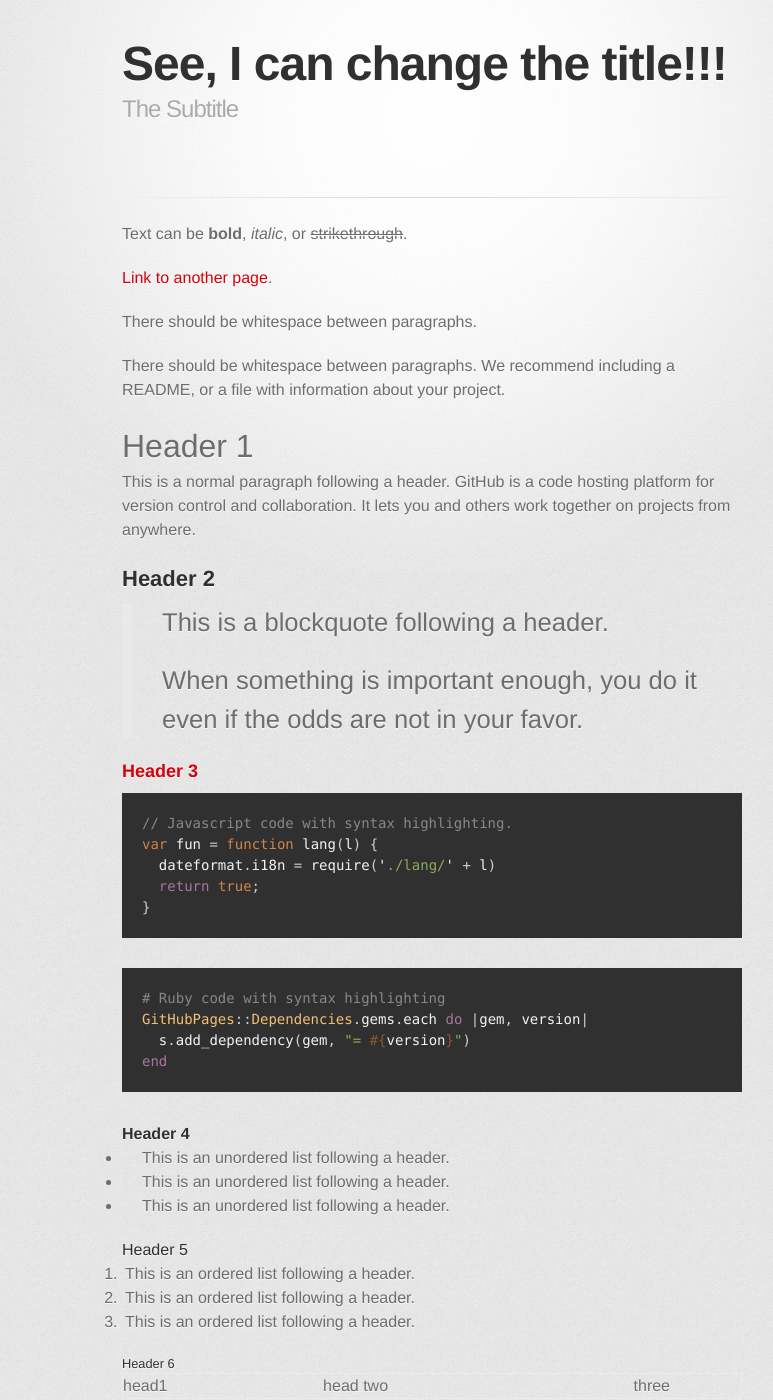
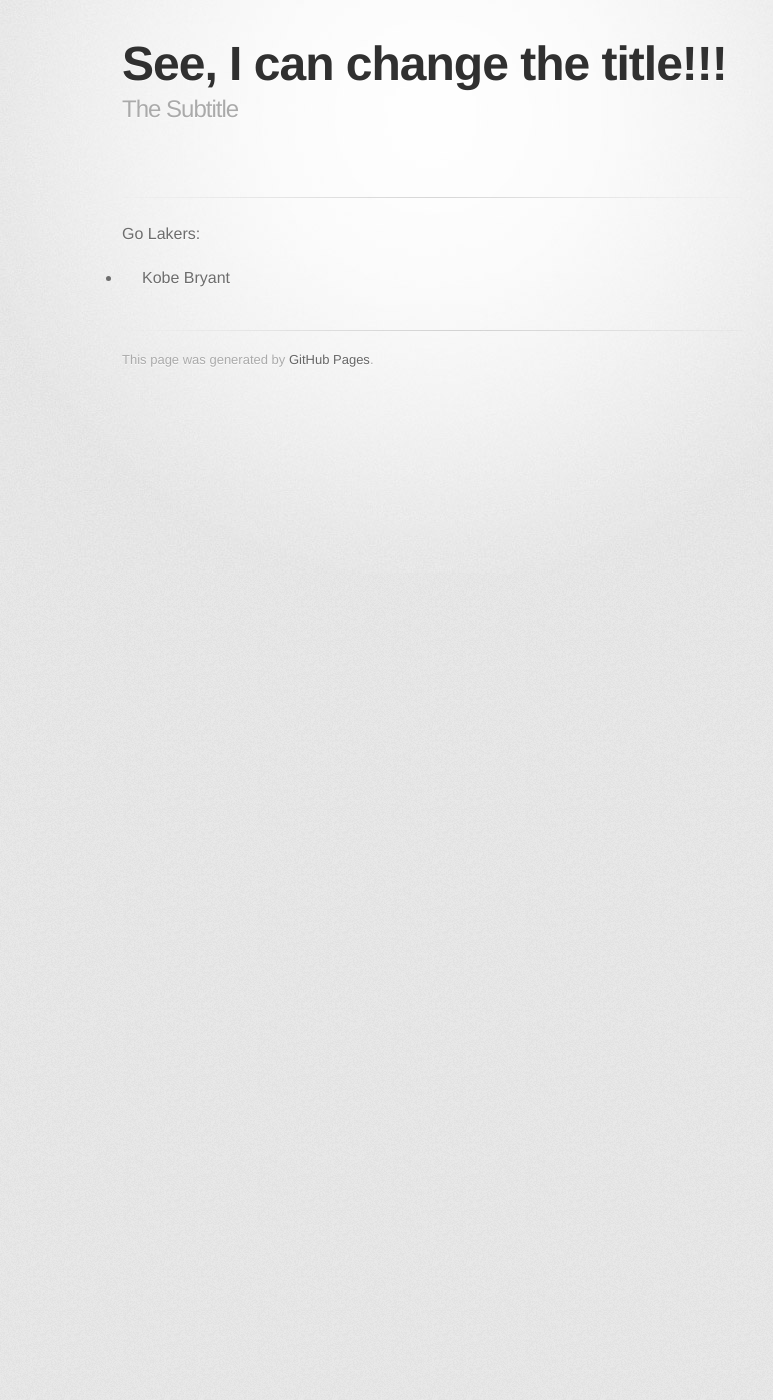
Before and after one commit to zrlindfors/zrlindfors.github.io, a Jekyll site: the page built from index.md, in a window 1280 px wide and 1400 px high. Shown: the whole window, without its empty margins (208-981 px from the left). Built offline with Jekyll 4.4.1, drawn with Linux system fonts in a browser that asks for light colours; some web fonts are replaced; our own code applies the rules of GitHub Pages for plain Markdown files; some of the changed text lies outside the part shown.

Commit message:
Update index.md

````diff
--- a/index.md
+++ b/index.md
@@ -3,122 +3,5 @@ title: See, I can change the title!!!
 description: The Subtitle
 ---
 
-Text can be **bold**, _italic_, or ~~strikethrough~~.
-
-[Link to another page](./another-page.html).
-
-There should be whitespace between paragraphs.
-
-There should be whitespace between paragraphs. We recommend including a README, or a file with information about your project.
-
-# Header 1
-
-This is a normal paragraph following a header. GitHub is a code hosting platform for version control and collaboration. It lets you and others work together on projects from anywhere.
-
-## Header 2
-
-> This is a blockquote following a header.
->
-> When something is important enough, you do it even if the odds are not in your favor.
-
-### Header 3
-
-```js
-// Javascript code with syntax highlighting.
-var fun = function lang(l) {
-  dateformat.i18n = require('./lang/' + l)
-  return true;
-}
-```
-
-```ruby
-# Ruby code with syntax highlighting
-GitHubPages::Dependencies.gems.each do |gem, version|
-  s.add_dependency(gem, "= #{version}")
-end
-```
-
-#### Header 4
-
-*   This is an unordered list following a header.
-*   This is an unordered list following a header.
-*   This is an unordered list following a header.
-
-##### Header 5
-
-1.  This is an ordered list following a header.
-2.  This is an ordered list following a header.
-3.  This is an ordered list following a header.
-
-###### Header 6
-
-| head1        | head two          | three |
-|:-------------|:------------------|:------|
-| ok           | good swedish fish | nice  |
-| out of stock | good and plenty   | nice  |
-| ok           | good `oreos`      | hmm   |
-| ok           | good `zoute` drop | yumm  |
-
-### There's a horizontal rule below this.
-
-* * *
-
-### Here is an unordered list:
-
-*   Item foo
-*   Item bar
-*   Item baz
-*   Item zip
-
-### And an ordered list:
-
-1.  Item one
-1.  Item two
-1.  Item three
-1.  Item four
-
-### And a nested list:
-
-- level 1 item
-  - level 2 item
-  - level 2 item
-    - level 3 item
-    - level 3 item
-- level 1 item
-  - level 2 item
-  - level 2 item
-  - level 2 item
-- level 1 item
-  - level 2 item
-  - level 2 item
-- level 1 item
-
-### Small image
-
-![Octocat](https://assets-cdn.github.com/images/icons/emoji/octocat.png)
-
-### Large image
-
-![Branching](https://guides.github.com/activities/hello-world/branching.png)
-
-
-### Definition lists can be used with HTML syntax.
-
-<dl>
-<dt>Name</dt>
-<dd>Godzilla</dd>
-<dt>Born</dt>
-<dd>1952</dd>
-<dt>Birthplace</dt>
-<dd>Japan</dd>
-<dt>Color</dt>
-<dd>Green</dd>
-</dl>
-
-```
-Long, single-line code blocks should not wrap. They should horizontally scroll if they are too long. This line should be long enough to demonstrate this.
-```
-
-```
-The final element.
-```
+Go Lakers:
+- Kobe Bryant
````
